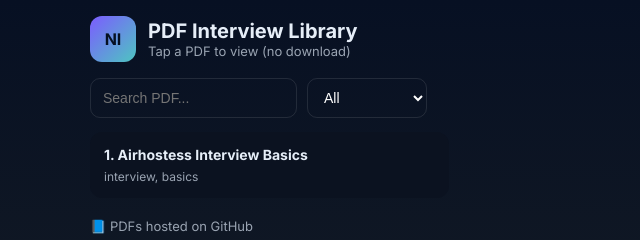
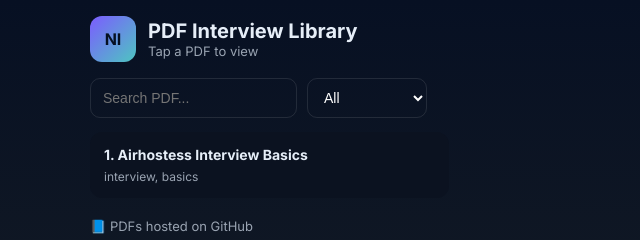
Before and after one commit to mayuresh24/AirlinesNila, a plain HTML site: page pdfs.html in a window 1280 px wide. Shown: the full height of the page, 0-640 px from the left. Drawn offline with Linux system fonts and the light colour scheme.

Commit message:
Update pdfs.html

```diff
--- a/pdfs.html
+++ b/pdfs.html
@@ -125,7 +125,7 @@ footer{
     <div class="logo">NI</div>
     <div>
       <h1>PDF Interview Library</h1>
-      <div class="sub">Tap a PDF to view (no download)</div>
+      <div class="sub">Tap a PDF to view</div>
     </div>
   </div>
   <a href="index.html" class="back">← Home</a>
```
